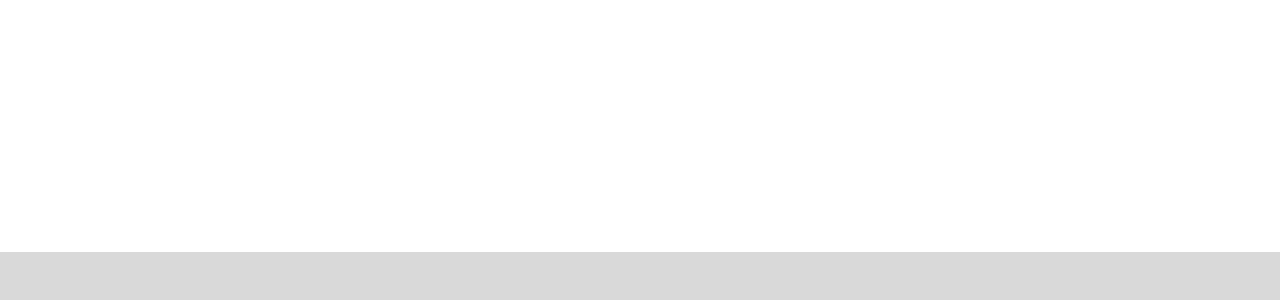
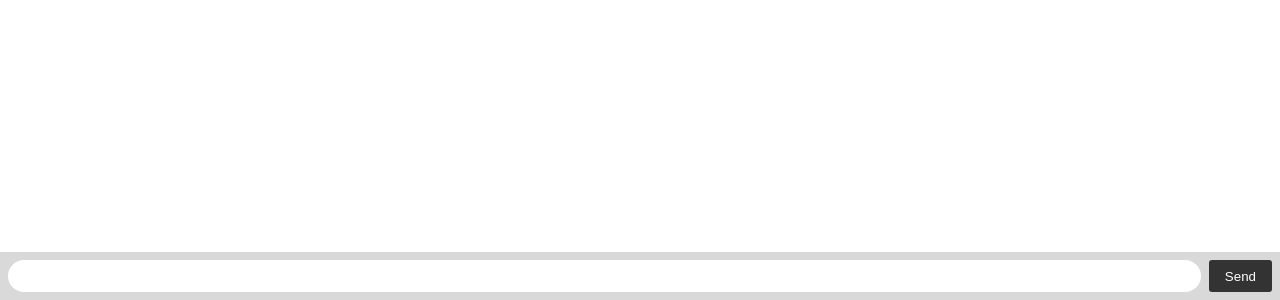
Before and after one commit to ChoWonmin/socket-io-test, a website: page index.html in a window 1280 px wide. Shown: the part 500-800 px from the top of the page. Drawn offline with Linux system fonts and the light colour scheme.

Commit message:
index.html

```diff
--- a/index.html
+++ b/index.html
@@ -19,7 +19,7 @@
   <body>
     <ul id="messages"></ul>
     <form id="form" action="">
-
+        <input id="input" autocomplete="off" /><button>Send</button>
     </form>
   </body>
 </html>
```
